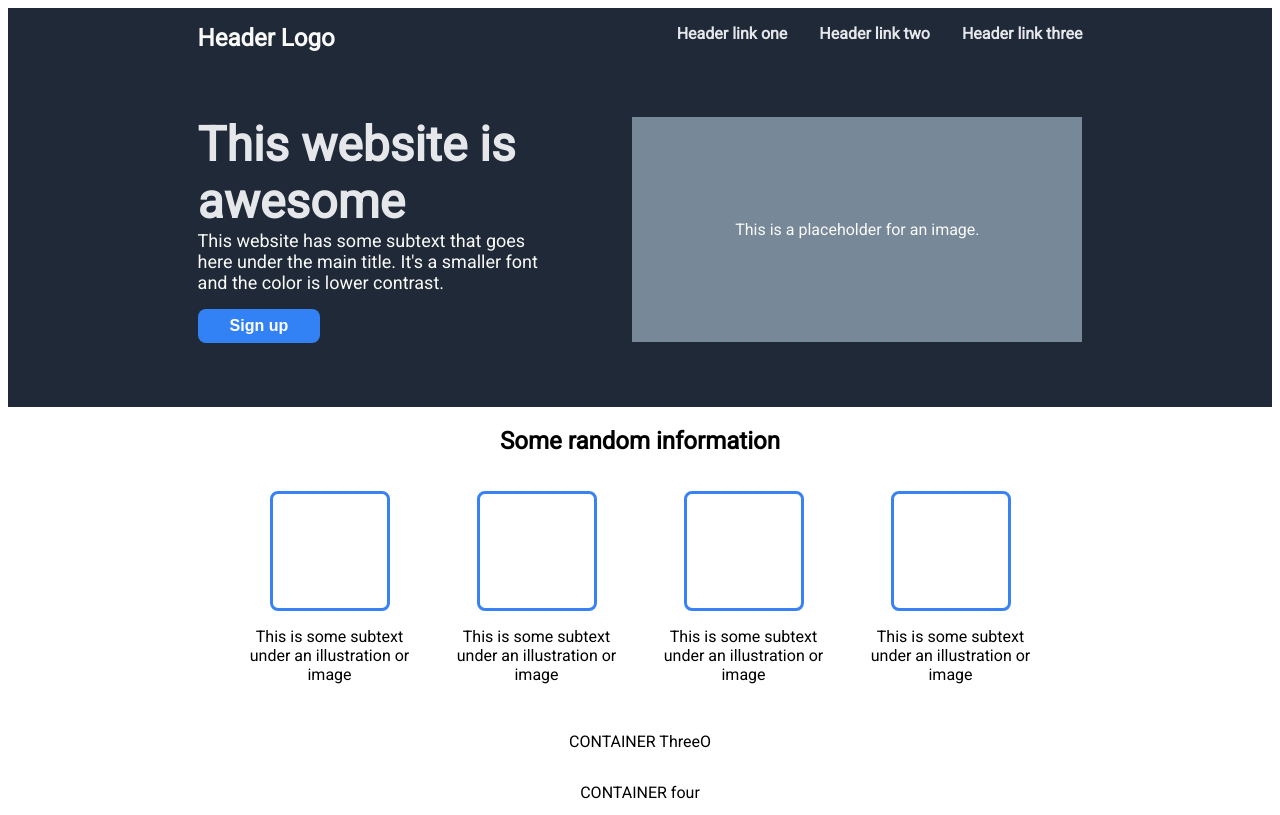
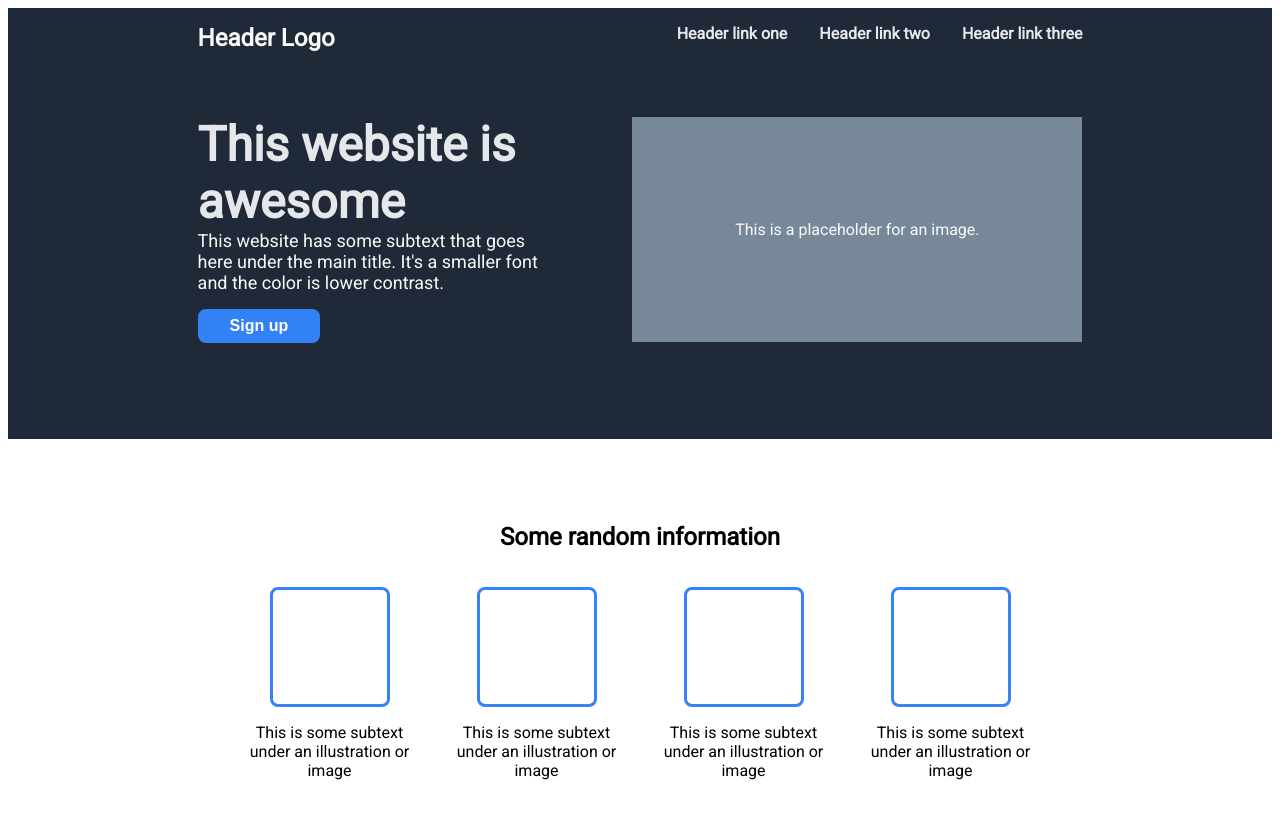
Before and after one commit to cornertenant/landing-page, a plain HTML site: page index.html in a window 1280 px wide. Shown: the top 815 px of the page. Drawn offline with Linux system fonts and the light colour scheme.

Commit message:
Clean up code and minor changes
Added padding to the first 2 containers.
Cleaned up some duplicate and incoherent css.

```diff
--- a/index.html
+++ b/index.html
@@ -30,8 +30,8 @@
     </div>
 
     <div class="container two">
-        <div class="cta-head"><h2>Some random information</h2></div>
-        <div class="call-to-action">
+        <h2>Some random information</h2>
+        <div class="call-to-action-holder">
            <div class="cta-button"><button></button> <p>This is some subtext under an illustration or image</p></div>
            <div class="cta-button"><button></button> <p>This is some subtext under an illustration or image</p></div>
            <div class="cta-button"><button></button> <p>This is some subtext under an illustration or image</p></div>
--- a/style.css
+++ b/style.css
@@ -27,12 +27,7 @@ button {                            /* usable for both buttons on the page */
     border: none;
 }
 
-.main button {                      /* only for the 'main' button */
-    background-color: #3282f6;
-    color: white;
-    margin-top: 16px;
-}
-                                                     /* END OF ELEMENT selectors */
+                                        /* END OF ELEMENT selectors */
 
 .container.one, .footer {
     background-color: #1F2937;
@@ -42,6 +37,10 @@ button {                            /* usable for both buttons on the page */
     display: flex;
     flex-direction: column;
     align-items: center;
+}
+
+.container.one {
+    padding-bottom: 32px;
 }
 
 .header, .hero {                    /* applies for both, reducing duplicates*/
@@ -86,6 +85,12 @@ button {                            /* usable for both buttons on the page */
     height: auto;
 }
 
+.main button {
+    background-color: #3282f6;
+    color: white;
+    margin-top: 16px;
+}
+
 .placeholder {                      /* image placeholder */
     width: 450px;
     height: 225px;
@@ -96,7 +101,12 @@ button {                            /* usable for both buttons on the page */
     color: #f9faf8;
 }
 
-.call-to-action {
+.container.two {                    /* container two begins here */
+    padding-top: 64px;
+    padding-bottom: 64px;
+}
+
+.call-to-action-holder {
     display: flex;
     text-align: center;
     flex-wrap: wrap;
```
